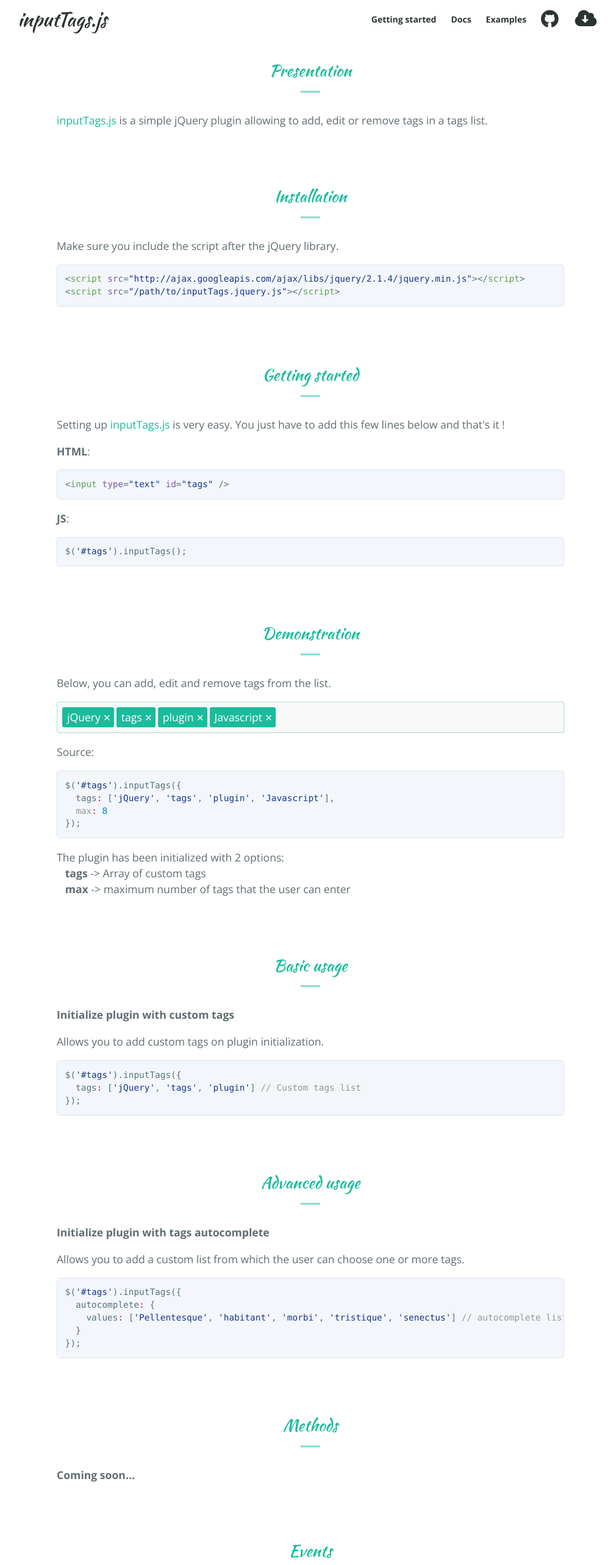
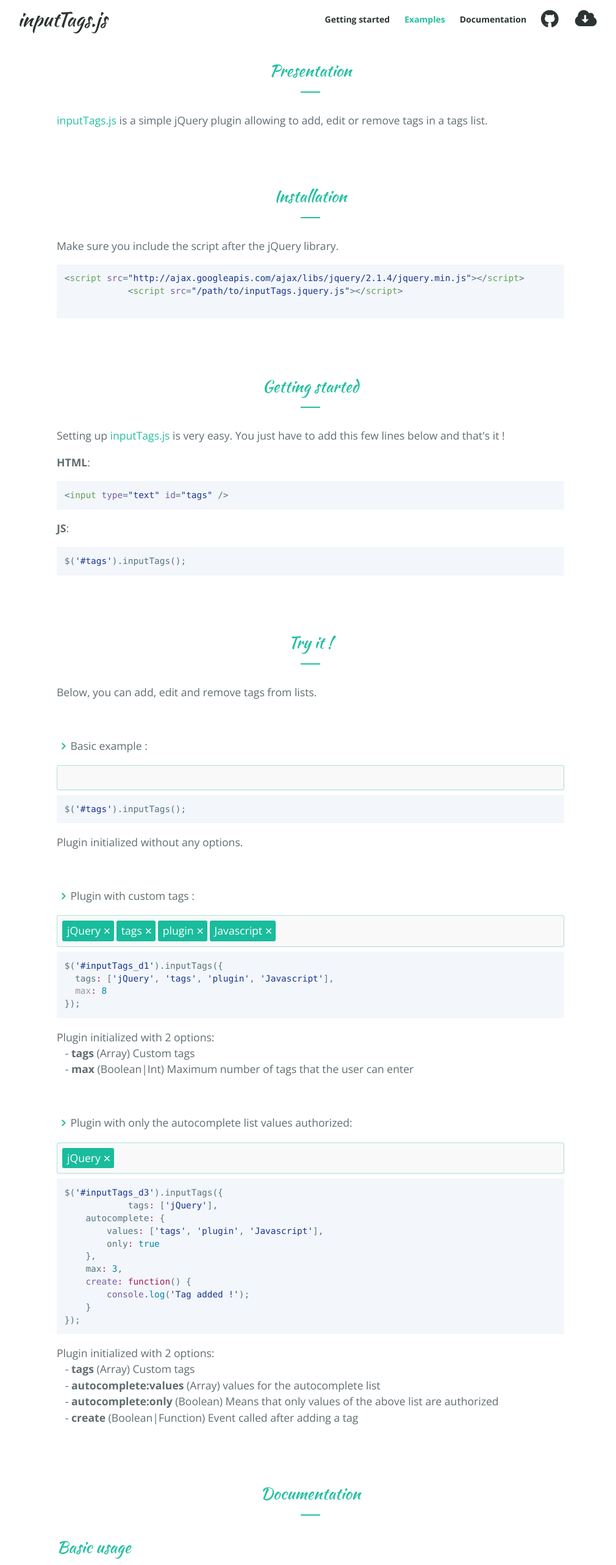
Before and after one commit to betaWeb/inputTags-jQuery-plugin, a plain HTML site: page index.html in a window 1280 px wide. Shown: the top 2567 px of the page at 61% size, without its empty margins (131-1141 px from the left). Drawn offline with nearby package versions, Linux system fonts and the light colour scheme.

Commit message:
update app.js + index.html (add scroll helper + examples)

```diff
--- a/index.html
+++ b/index.html
@@ -14,14 +14,15 @@
   </head>
   <body>
     <div id="overlay" class="overlay"></div>
+    <div id="scroll-catcher" class="scroll-catcher"></div>
     <header>
-      <a class="logo font">inputTags.js</a>
+      <a class="logo font" href="#home">inputTags.js</a>
 
       <div id="right-menu" class="right-menu pull-right">
         <a href="#getting-started" class="menu-link">Getting started</a>
-        <a href="#" class="menu-link">Docs</a>
-        <a href="#" class="menu-link">Examples</a>
-        <a href="https://github.com/betaWeb/inputTags-jQuery-plugin" target="_blank" class="fa fa-github gh-link-first" title="GitHub"></a>
+        <a href="#examples" class="menu-link">Examples</a>
+        <a href="#doc" class="menu-link">Documentation</a>
+        <a href="https://github.com/betaWeb/inputTags-jQuery-plugin" target="_blank" class="fa fa-github gh-link-first" title="GitHub repository"></a>
         <a href="https://github.com/betaWeb/inputTags-jQuery-plugin/archive/master.zip" class="fa fa-cloud-download gh-link-last" title="Download Latest as .zip"></a>
       </div>
       <div id="mobile-menu-trigger" class="mobile-menu-trigger fa fa-bars"></div>
@@ -29,21 +30,24 @@
 
     <section class="main-content">
 
-    <h2 class="font center header-block"><a id="inputtags-jquery-plugin" class="anchor" href="#inputtags-jquery-plugin" aria-hidden="true"><span class="octicon octicon-link"></span></a>Presentation</h2>
+        <article id="home">
+            <h2 class="font center header-block"><a class="anchor" href="#home" aria-hidden="true"><span class="octicon octicon-link"></span></a>Presentation</h2>
 
             <p class="presentation"><a href="https://github.com/betaWeb/inputTags-jQuery-plugin" target="_blank" class="color">inputTags.js</a> is a simple jQuery plugin allowing to add, edit or remove tags in a tags list.</p>
 
             <br>
 
-<h2 class="font center header-block"><a id="getting-started" class="anchor" href="#getting-started" aria-hidden="true"><span class="octicon octicon-link"></span></a>Installation</h2>
+            <h2 class="font center header-block"><a id="Installation" class="anchor" href="#Installation" aria-hidden="true"><span class="octicon octicon-link"></span></a>Installation</h2>
             <p>Make sure you include the script after the jQuery library.</p>
             <p class="highlight highlight-html"><pre>&lt;<span class="pl-ent">script</span> <span class="pl-e">src</span>=<span class="pl-s"><span class="pl-pds">"</span>http://ajax.googleapis.com/ajax/libs/jquery/2.1.4/jquery.min.js<span class="pl-pds">"</span></span>&gt;&lt;/<span class="pl-ent">script</span>&gt;
             &lt;<span class="pl-ent">script</span> <span class="pl-e">src</span>=<span class="pl-s"><span class="pl-pds">"</span>/path/to/inputTags.jquery.js<span class="pl-pds">"</span></span>&gt;&lt;/<span class="pl-ent">script</span>&gt;
             </pre></p>
+        </article>
 
         <br>
 
-<h2 class="font center header-block"><a id="getting-started" class="anchor" href="#getting-started" aria-hidden="true"><span class="octicon octicon-link"></span></a>Getting started</h2>
+        <article id="getting-started">
+            <h2 class="font center header-block"><a class="anchor" href="#getting-started" aria-hidden="true"><span class="octicon octicon-link"></span></a>Getting started</h2>
             <p>Setting up <a href="https://github.com/betaWeb/inputTags-jQuery-plugin" target="_blank" class="color">inputTags.js</a> is very easy. You just have to add this few lines below and that's it !</p>
             <p><strong>HTML</strong>:</p>
 
@@ -52,24 +56,62 @@
             <p><strong>JS</strong>:</p>
 
             <div class="highlight highlight-js"><pre>$(<span class="pl-s"><span class="pl-pds">'</span>#tags<span class="pl-pds">'</span></span>).inputTags();</pre></div>
+        </article>
+        <br>
+
+        <article id="examples">
+            <h2 class="font center header-block"><a class="anchor" href="#examples" aria-hidden="true"><span class="octicon octicon-link"></span></a>Try it !</h2>
+            <p>Below, you can add, edit and remove tags from lists.</p><br>
+            <p class="demo-title">Basic example :</p>
+            <div class="demo">
+              <input type="text" id="inputTags_d1" />
+            </div>
+
+            <div class="highlight highlight-js"><pre>$(<span class="pl-s"><span class="pl-pds">'</span>#tags<span class="pl-pds">'</span></span>).inputTags();</pre></div>
+            <p>Plugin initialized without any options.</p>
+            <br>
+            <p class="demo-title">Plugin with custom tags :</p>
+            <div class="demo">
+              <input type="text" id="inputTags_d2" />
+            </div>
+
+            <div class="highlight highlight-js"><pre>$(<span class="pl-s"><span class="pl-pds">'</span>#inputTags_d1<span class="pl-pds">'</span></span>).inputTags({
+  tags<span class="pl-k">:</span> [<span class="pl-s"><span class="pl-pds">'</span>jQuery<span class="pl-pds">'</span></span>, <span class="pl-s"><span class="pl-pds">'</span>tags<span class="pl-pds">'</span></span>, <span class="pl-s"><span class="pl-pds">'</span>plugin<span class="pl-pds">'</span></span>, <span class="pl-s"><span class="pl-pds">'</span>Javascript<span class="pl-pds">'</span></span>],<br>  <span class="pl-c">max<span class="pl-k">:</span> <span class="pl-c1">8</span></span>
+});</pre></div>
+            <p>Plugin initialized with 2 options:<br>
+                &nbsp;&nbsp;&nbsp;- <strong>tags</strong> (Array) Custom tags<br>
+                &nbsp;&nbsp;&nbsp;- <strong>max</strong> (Boolean|Int) Maximum number of tags that the user can enter
+            </p>
+            <br>
+            <p class="demo-title">Plugin with only the autocomplete list values authorized:</p>
+            <div class="demo">
+              <input type="text" id="inputTags_d3" />
+            </div>
+
+            <div class="highlight highlight-js"><pre class="rich-diff-level-zero">$(<span class="pl-s rich-diff-level-one"><span class="pl-pds">'</span>#inputTags_d3<span class="pl-pds">'</span></span>).inputTags({
+            tags<span class="pl-k">:</span> [<span class="pl-s"><span class="pl-pds">'</span>jQuery<span class="pl-pds">'</span></span>],
+    autocomplete<span class="pl-k rich-diff-level-one">:</span> {
+        values<span class="pl-k rich-diff-level-one">:</span> [<span class="pl-s rich-diff-level-one"><span class="pl-pds">'</span>tags<span class="pl-pds">'</span></span>, <span class="pl-s rich-diff-level-one"><span class="pl-pds">'</span>plugin<span class="pl-pds">'</span></span>, <span class="pl-s rich-diff-level-one"><span class="pl-pds">'</span>Javascript<span class="pl-pds">'</span></span>],
+        only<span class="pl-k rich-diff-level-one">:</span> <span class="pl-c1 rich-diff-level-one">true</span>
+    },
+    max<span class="pl-k rich-diff-level-one">:</span> <span class="pl-c1 rich-diff-level-one">3</span>,
+    <span class="pl-en rich-diff-level-one">create</span><span class="pl-k rich-diff-level-one">:</span> <span class="pl-k rich-diff-level-one">function</span>() {
+        <span class="pl-en rich-diff-level-one">console</span><span class="pl-c1 rich-diff-level-one">.log</span>(<span class="pl-s rich-diff-level-one"><span class="pl-pds">'</span>Tag added !<span class="pl-pds">'</span></span>);
+    }
+});</pre></div>
+            <p>Plugin initialized with 2 options:<br>
+                &nbsp;&nbsp;&nbsp;- <strong>tags</strong> (Array) Custom tags<br>
+                &nbsp;&nbsp;&nbsp;- <strong>autocomplete:values</strong> (Array) values for the autocomplete list<br>
+                &nbsp;&nbsp;&nbsp;- <strong>autocomplete:only</strong> (Boolean) Means that only values of the above list are authorized<br>
+                &nbsp;&nbsp;&nbsp;- <strong>create</strong> (Boolean|Function) Event called after adding a tag
+            </p>
+        </article>
 
         <br>
 
-<h2 class="font center header-block"><a id="getting-started" class="anchor" href="#getting-started" aria-hidden="true"><span class="octicon octicon-link"></span></a>Demonstration</h2>
-<p>Below, you can add, edit and remove tags from the list.</p>
-<div class="demo">
-  <input type="text" id="tags">
-</div>
-
-<p>Source:</p>
-<div class="highlight highlight-js"><pre>$(<span class="pl-s"><span class="pl-pds">'</span>#tags<span class="pl-pds">'</span></span>).inputTags({
-  tags<span class="pl-k">:</span> [<span class="pl-s"><span class="pl-pds">'</span>jQuery<span class="pl-pds">'</span></span>, <span class="pl-s"><span class="pl-pds">'</span>tags<span class="pl-pds">'</span></span>, <span class="pl-s"><span class="pl-pds">'</span>plugin<span class="pl-pds">'</span></span>, <span class="pl-s"><span class="pl-pds">'</span>Javascript<span class="pl-pds">'</span></span>],<br>  <span class="pl-c">max<span class="pl-k">:</span> <span class="pl-c1">8</span></span>
-});</pre></div>
-<p>The plugin has been initialized with 2 options:<br>&nbsp;&nbsp;&nbsp;<strong>tags</strong> -> Array of custom tags<br>&nbsp;&nbsp;&nbsp;<strong>max</strong> -> maximum number of tags that the user can enter</p>
-
-<br>
-
-<h2 class="font center header-block"><a id="basic-usage" class="anchor" href="#basic-usage" aria-hidden="true"><span class="octicon octicon-link"></span></a>Basic usage</h2>
+        <article id="doc">
+            <h2 class="font center header-block"><a class="anchor" href="#doc" aria-hidden="true"><span class="octicon octicon-link"></span></a>Documentation</h2>
+            <h2 class="font">Basic usage</h2>
 
             <p><strong>Initialize plugin with custom tags</strong></p>
             <p>Allows you to add custom tags on plugin initialization.</p>
@@ -80,25 +122,25 @@
 
             <br>
 
-<h2 class="font center header-block"><a id="advanced-usage" class="anchor" href="#advanced-usage" aria-hidden="true"><span class="octicon octicon-link"></span></a>Advanced usage</h2>
+            <h2 class="font">Advanced usage</h2>
 
             <p><strong>Initialize plugin with tags autocomplete</strong></p>
             <p>Allows you to add a custom list from which the user can choose one or more tags.</p>
 
-<div class="highlight highlight-js"><pre>$(<span class="pl-s"><span class="pl-pds">'</span>#tags<span class="pl-pds">'</span></span>).inputTags({
+            <div class="highlight highlight-js"><pre>$(<span class="pl-s"><span class="pl-pds">'</span>#inputTags_d2<span class="pl-pds">'</span></span>).inputTags({
     autocomplete<span class="pl-k">:</span> {
-    values<span class="pl-k">:</span> [<span class="pl-s"><span class="pl-pds">'</span>Pellentesque<span class="pl-pds">'</span></span>, <span class="pl-s"><span class="pl-pds">'</span>habitant<span class="pl-pds">'</span></span>, <span class="pl-s"><span class="pl-pds">'</span>morbi<span class="pl-pds">'</span></span>, <span class="pl-s"><span class="pl-pds">'</span>tristique<span class="pl-pds">'</span></span>, <span class="pl-s"><span class="pl-pds">'</span>senectus<span class="pl-pds">'</span></span>] <span class="pl-c">// autocomplete list</span>
+        values<span class="pl-k">:</span> [<span class="pl-s"><span class="pl-pds">'</span>Pellentesque<span class="pl-pds">'</span></span>, <span class="pl-s"><span class="pl-pds">'</span>habitant<span class="pl-pds">'</span></span>, <span class="pl-s"><span class="pl-pds">'</span>morbi<span class="pl-pds">'</span></span>, <span class="pl-s"><span class="pl-pds">'</span>tristique<span class="pl-pds">'</span></span>, <span class="pl-s"><span class="pl-pds">'</span>senectus<span class="pl-pds">'</span></span>]
     }
 });</pre></div>
 
             <br>
 
-<h2 class="font center header-block"><a id="methods" class="anchor" href="#methods" aria-hidden="true"><span class="octicon octicon-link"></span></a>Methods</h2>
+            <h2 class="font">Methods</h2>
             <p><strong>Coming soon...</strong></p>
 
             <br>
 
-<h2 class="font center header-block"><a id="events" class="anchor" href="#events" aria-hidden="true"><span class="octicon octicon-link"></span></a>Events</h2>
+            <h2 class="font">Events</h2>
 
             <p><strong>Add events listener on plugin initialization</strong></p>
             <div class="highlight highlight-js"><pre>$(<span class="pl-s"><span class="pl-pds">'</span>#tags<span class="pl-pds">'</span></span>).inputTags({
@@ -137,10 +179,7 @@
             <div class="highlight highlight-js"><pre>$(<span class="pl-s"><span class="pl-pds">'</span>#tags<span class="pl-pds">'</span></span>).inputTags(<span class="pl-s"><span class="pl-pds">'</span>event<span class="pl-pds">'</span></span>, <span class="pl-s"><span class="pl-pds">'</span>change<span class="pl-pds">'</span></span>, <span class="pl-k">function</span>(<span class="pl-smi">$elem</span>) {
   <span class="pl-en">console</span><span class="pl-c1">.log</span>(<span class="pl-s"><span class="pl-pds">'</span>Event called on item change<span class="pl-pds">'</span></span>, $elem);
 });</pre></div>
-
-      <!-- <footer class="site-footer">
-        <span class="site-footer-owner">Le plugin jQuery <a href="https://github.com/betaWeb/inputTags-jQuery-plugin" target="_blank">InputTags.js</a> est maintenu par <a href="https://github.com/betaWeb" target="_blank">betaWeb</a>.</span>
-      </footer> -->
+        </article>
 
     </section>
 
--- a/js/app.js
+++ b/js/app.js
@@ -1,12 +1,89 @@
-jQuery(document).ready(function($) {
+var app = function() {
+	var self = this;
 
-	/* inputTags plugin initialization */
-	$('#tags').inputTags({
+	self.initInputTags = function() {
+		/* Demo 1 initialization */
+		$('#inputTags_d1').inputTags();
+
+		/* Demo 2 initialization */
+		$('#inputTags_d2').inputTags({
 			tags: ['jQuery', 'tags', 'plugin', 'Javascript'],
 			max: 8
 		});
 
+		/* Demo 2 initialization */
+		$('#inputTags_d3').inputTags({
+			tags: ['jQuery'],
+			autocomplete: {
+				values: ['tags', 'plugin', 'Javascript'],
+				only: true
+			},
+			max: 3,
+			create: function() {
+				console.log('Tag added !');
+			}
+		});
+	};
 
+	self.hash = function(h) {
+		if (window.history.pushState) {
+			window.history.pushState(null, null, h);
+		} else {
+			window.location.hash = h;
+		}
+	};
+
+	self.menuScroll = function() {
+		var sections  = [$('#home')];
+		var current   = false;
+		var $menuLink = $('.menu-link');
+
+		$menuLink.each(function() {
+			sections.push($($(this).attr('href')));
+		});
+
+		$(window).scroll(function() {
+			var $win 	  = $(this);
+			var scrollTop = $win.scrollTop() + ($win.height() / 4);
+
+			for (var i in sections) {
+				var $section = sections[i];
+
+				if (scrollTop > $section.offset().top) {
+					id = $section.attr('id');
+				}
+			}
+
+			if ('undefined' !== typeof id && id !== current) {
+				$menuLink.removeClass('is-active').filter('[href="#' + id + '"]').addClass('is-active');
+				current = id;
+			}
+		});
+
+		$('a[href^="#"]').click(function(e) {
+			e.preventDefault();
+
+			var $a = $(this);
+			var id = $a.attr("href");
+
+			self.hash(id);
+
+			$('#right-menu, .menu-link').removeClass('is-active');
+			$('#overlay').fadeOut();
+
+			if (!$a.hasClass('logo')) {
+				$a.addClass('is-active');
+			}
+
+			$('html, body').animate({
+				scrollTop: $(id).offset().top - 64
+			}, 400);
+
+			return false;
+		});
+	};
+
+	self.mobileMenu = function() {
 		var $overlay 	= $('#overlay');
 		var $trigger 	= $('#mobile-menu-trigger');
 		var $right_menu = $('#right-menu');
@@ -18,4 +95,17 @@
 			});
 			$right_menu.toggleClass('is-active');
 		});
+	};
+
+	return {
+		init: function() {
+			self.initInputTags();
+			self.menuScroll();
+			self.mobileMenu();
+		}
+	};
+};
+
+jQuery(document).ready(function($) {
+	app().init();
 });
--- a/stylesheets/app.less
+++ b/stylesheets/app.less
@@ -1,6 +1,6 @@
 @import url(http://fonts.googleapis.com/css?family=Kaushan+Script);
 
-@main: #19BC9C;
+@main: fade(#19BC9C, 95%); //rgba(25, 188, 156, 0.95)
 @white: #fff;
 @black: #000;
 @dark: #2C3433;
@@ -26,6 +26,11 @@
 	}
 }
 
+pre{
+	border: none !important;
+	border-radius: 0 !important;
+}
+
 .header-block{
 	position: relative;
 	margin: 3rem 0 !important;
@@ -34,9 +39,9 @@
 		position: absolute;
 		content: '';
 		bottom: -16px; left: 50%;
-		width: 32px; height: 3px;
+		width: 32px; height: 2px;
 		transform: translateX(-50%);
-		background-color: fade(@main, 50%);
+		background-color: @main;
 	}
 }
 
@@ -48,6 +53,14 @@
 	top: 0; right: 0; bottom: 0; left: 0;
 	background-color: fade(@dark, 10%);
 	z-index: 9;
+}
+
+div.scroll-catcher{
+	position: fixed;
+	width: 100%; height: 1px;
+	top: 25%; left: 0; right: 0;
+	opacity: 0;
+	transform: translateY(-25%);
 }
 
 /* PAGE HEADER */
@@ -82,6 +95,8 @@
 			&.menu-link{
 				font-size: 14px;
 				float: left;
+
+				&.is-active{ color: @main !important; }
 			}
 
 			&:hover{ color: fade(@dark, 50%) !important; }
@@ -148,6 +163,18 @@
 	}
 }
 
+.demo-title:before{
+	content: '\f105';
+	margin: 0 8px;
+	vertical-align: baseline;
+	font-family: 'fontAwesome';
+	font-size: 18px;
+	font-weight: 600;
+	color: @main;
+}
+
+.demo{ margin-bottom: 8px; }
+
 input.inputTags-field{
 	width: 8rem;
 	display: inline-block;
```
Also changed, not shown: stylesheets/app.css. Lines whose indentation alone changed are shown as unchanged.
